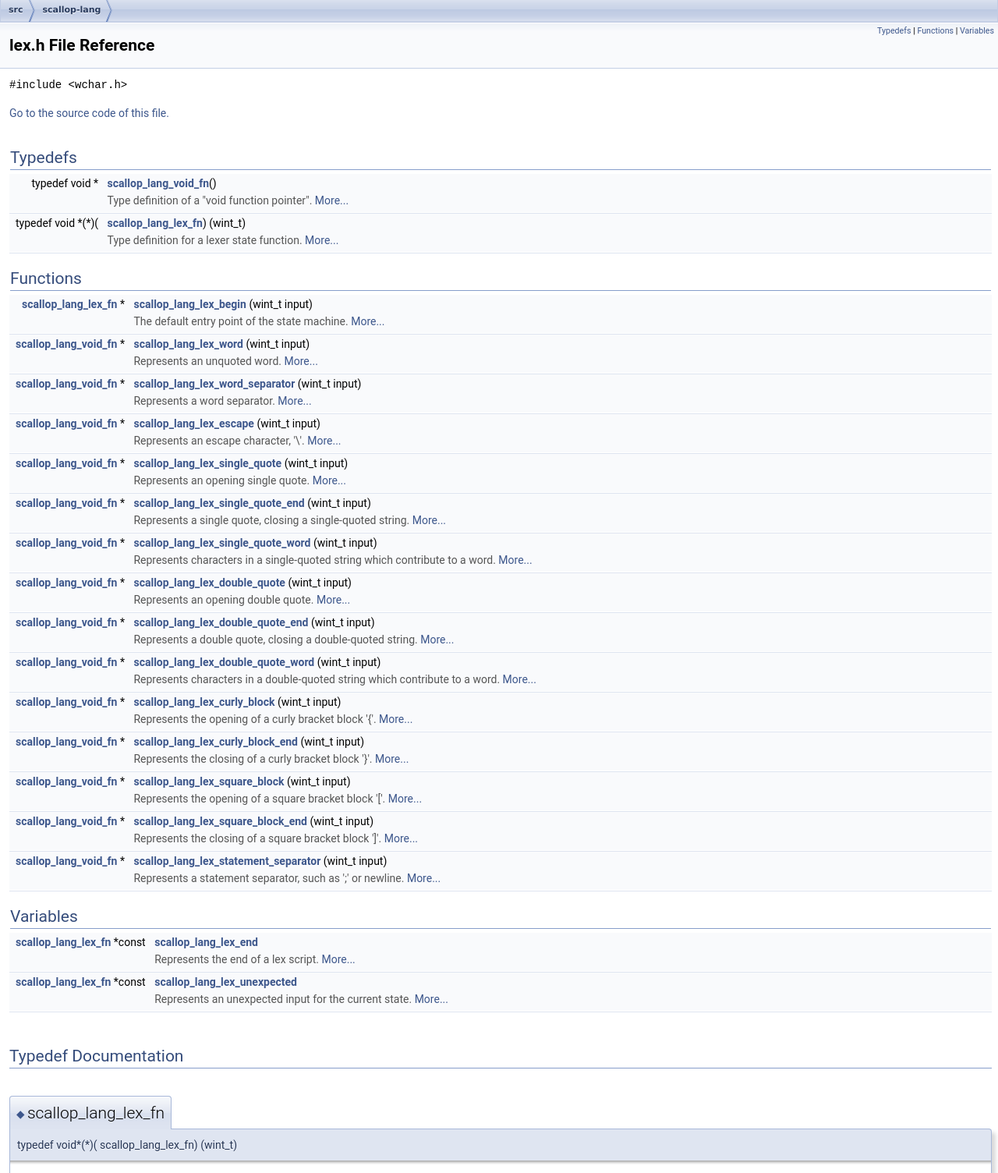
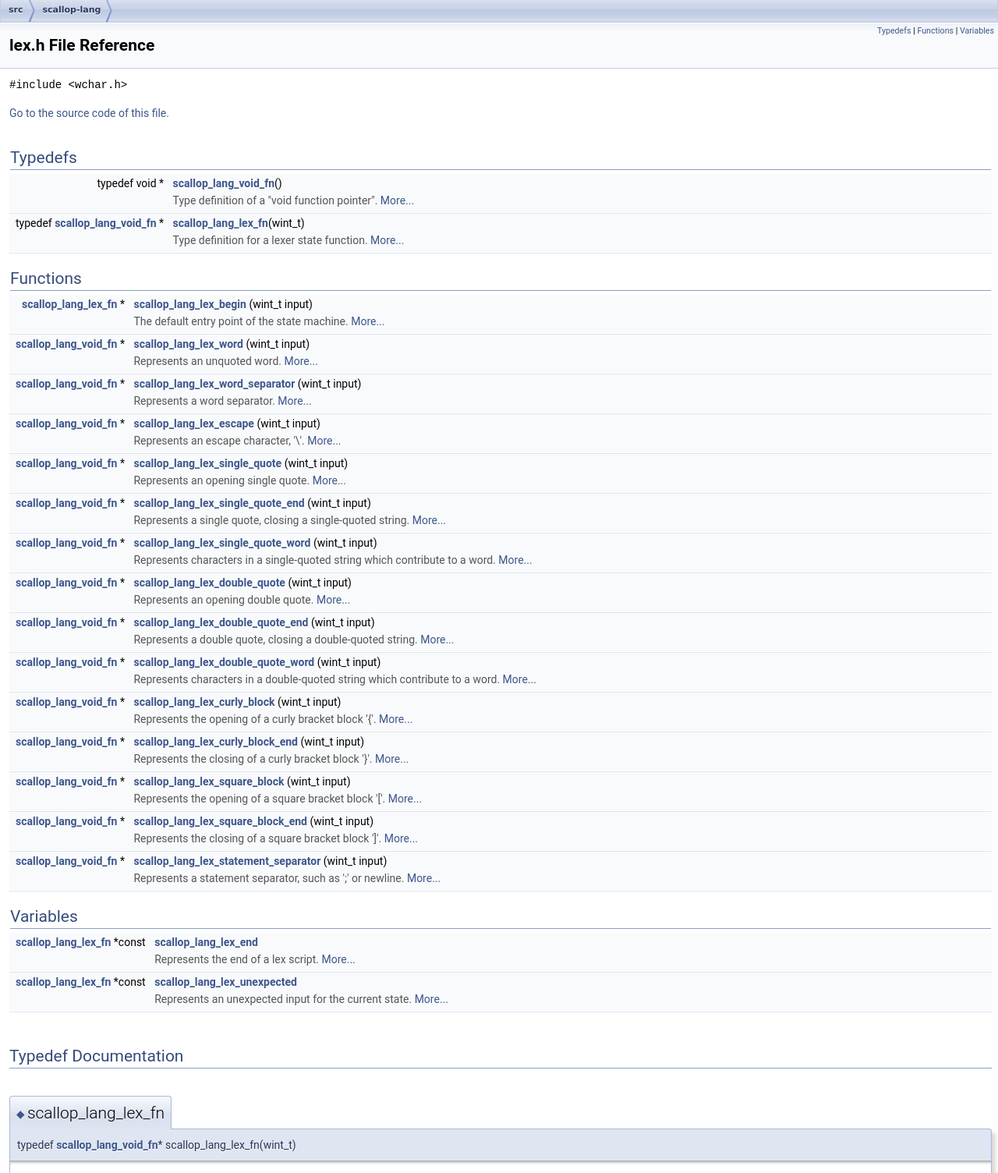
Before and after one commit to TheMadman/scallop-lang, a plain HTML site: page lex_8h.html in a window 1280 px wide. Shown: the part 96-1600 px from the top of the page at 78% size. Drawn offline with Linux system fonts and the light colour scheme.

Commit message:
Deploying to gh-pages from @ TheMadman/scallop-lang@07236364d7dba903a9c62fa7c6775b9de938b38b 🚀

```diff
--- a/lex_8h.html
+++ b/lex_8h.html
@@ -83,13 +83,13 @@ Typedefs</h2></td></tr>
 <tr class="memitem:a728f220afc9ce3aad027edfdb6ccc562"><td class="memItemLeft" align="right" valign="top">typedef void *&#160;</td><td class="memItemRight" valign="bottom"><a class="el" href="lex_8h.html#a728f220afc9ce3aad027edfdb6ccc562">scallop_lang_void_fn</a>()</td></tr>
 <tr class="memdesc:a728f220afc9ce3aad027edfdb6ccc562"><td class="mdescLeft">&#160;</td><td class="mdescRight">Type definition of a "void function pointer".  <a href="lex_8h.html#a728f220afc9ce3aad027edfdb6ccc562">More...</a><br /></td></tr>
 <tr class="separator:a728f220afc9ce3aad027edfdb6ccc562"><td class="memSeparator" colspan="2">&#160;</td></tr>
-<tr class="memitem:acd26f4f888d1902f44b2ecd49f92007e"><td class="memItemLeft" align="right" valign="top">typedef void *(*)(&#160;</td><td class="memItemRight" valign="bottom"><a class="el" href="lex_8h.html#acd26f4f888d1902f44b2ecd49f92007e">scallop_lang_lex_fn</a>) (wint_t)</td></tr>
-<tr class="memdesc:acd26f4f888d1902f44b2ecd49f92007e"><td class="mdescLeft">&#160;</td><td class="mdescRight">Type definition for a lexer state function.  <a href="lex_8h.html#acd26f4f888d1902f44b2ecd49f92007e">More...</a><br /></td></tr>
-<tr class="separator:acd26f4f888d1902f44b2ecd49f92007e"><td class="memSeparator" colspan="2">&#160;</td></tr>
+<tr class="memitem:af89bdd01ace41bc8ff5613c91f229ebc"><td class="memItemLeft" align="right" valign="top">typedef <a class="el" href="lex_8h.html#a728f220afc9ce3aad027edfdb6ccc562">scallop_lang_void_fn</a> *&#160;</td><td class="memItemRight" valign="bottom"><a class="el" href="lex_8h.html#af89bdd01ace41bc8ff5613c91f229ebc">scallop_lang_lex_fn</a>(wint_t)</td></tr>
+<tr class="memdesc:af89bdd01ace41bc8ff5613c91f229ebc"><td class="mdescLeft">&#160;</td><td class="mdescRight">Type definition for a lexer state function.  <a href="lex_8h.html#af89bdd01ace41bc8ff5613c91f229ebc">More...</a><br /></td></tr>
+<tr class="separator:af89bdd01ace41bc8ff5613c91f229ebc"><td class="memSeparator" colspan="2">&#160;</td></tr>
 </table><table class="memberdecls">
 <tr class="heading"><td colspan="2"><h2 class="groupheader"><a name="func-members"></a>
 Functions</h2></td></tr>
-<tr class="memitem:aae5bddce8fdf143710d8c318b63f57a4"><td class="memItemLeft" align="right" valign="top"><a class="el" href="lex_8h.html#acd26f4f888d1902f44b2ecd49f92007e">scallop_lang_lex_fn</a> *&#160;</td><td class="memItemRight" valign="bottom"><a class="el" href="lex_8h.html#aae5bddce8fdf143710d8c318b63f57a4">scallop_lang_lex_begin</a> (wint_t input)</td></tr>
+<tr class="memitem:aae5bddce8fdf143710d8c318b63f57a4"><td class="memItemLeft" align="right" valign="top"><a class="el" href="lex_8h.html#af89bdd01ace41bc8ff5613c91f229ebc">scallop_lang_lex_fn</a> *&#160;</td><td class="memItemRight" valign="bottom"><a class="el" href="lex_8h.html#aae5bddce8fdf143710d8c318b63f57a4">scallop_lang_lex_begin</a> (wint_t input)</td></tr>
 <tr class="memdesc:aae5bddce8fdf143710d8c318b63f57a4"><td class="mdescLeft">&#160;</td><td class="mdescRight">The default entry point of the state machine.  <a href="lex_8h.html#aae5bddce8fdf143710d8c318b63f57a4">More...</a><br /></td></tr>
 <tr class="separator:aae5bddce8fdf143710d8c318b63f57a4"><td class="memSeparator" colspan="2">&#160;</td></tr>
 <tr class="memitem:a74a956e7728ef1c4b6dc5573e018a698"><td class="memItemLeft" align="right" valign="top"><a class="el" href="lex_8h.html#a728f220afc9ce3aad027edfdb6ccc562">scallop_lang_void_fn</a> *&#160;</td><td class="memItemRight" valign="bottom"><a class="el" href="lex_8h.html#a74a956e7728ef1c4b6dc5573e018a698">scallop_lang_lex_word</a> (wint_t input)</td></tr>
@@ -137,22 +137,22 @@ Functions</h2></td></tr>
 </table><table class="memberdecls">
 <tr class="heading"><td colspan="2"><h2 class="groupheader"><a name="var-members"></a>
 Variables</h2></td></tr>
-<tr class="memitem:a891429c080b6598a0ff9b878a0a2707f"><td class="memItemLeft" align="right" valign="top"><a class="el" href="lex_8h.html#acd26f4f888d1902f44b2ecd49f92007e">scallop_lang_lex_fn</a> *const&#160;</td><td class="memItemRight" valign="bottom"><a class="el" href="lex_8h.html#a891429c080b6598a0ff9b878a0a2707f">scallop_lang_lex_end</a></td></tr>
+<tr class="memitem:a891429c080b6598a0ff9b878a0a2707f"><td class="memItemLeft" align="right" valign="top"><a class="el" href="lex_8h.html#af89bdd01ace41bc8ff5613c91f229ebc">scallop_lang_lex_fn</a> *const&#160;</td><td class="memItemRight" valign="bottom"><a class="el" href="lex_8h.html#a891429c080b6598a0ff9b878a0a2707f">scallop_lang_lex_end</a></td></tr>
 <tr class="memdesc:a891429c080b6598a0ff9b878a0a2707f"><td class="mdescLeft">&#160;</td><td class="mdescRight">Represents the end of a lex script.  <a href="lex_8h.html#a891429c080b6598a0ff9b878a0a2707f">More...</a><br /></td></tr>
 <tr class="separator:a891429c080b6598a0ff9b878a0a2707f"><td class="memSeparator" colspan="2">&#160;</td></tr>
-<tr class="memitem:a77c3f41c01a8d1e4446810d22e2493db"><td class="memItemLeft" align="right" valign="top"><a class="el" href="lex_8h.html#acd26f4f888d1902f44b2ecd49f92007e">scallop_lang_lex_fn</a> *const&#160;</td><td class="memItemRight" valign="bottom"><a class="el" href="lex_8h.html#a77c3f41c01a8d1e4446810d22e2493db">scallop_lang_lex_unexpected</a></td></tr>
+<tr class="memitem:a77c3f41c01a8d1e4446810d22e2493db"><td class="memItemLeft" align="right" valign="top"><a class="el" href="lex_8h.html#af89bdd01ace41bc8ff5613c91f229ebc">scallop_lang_lex_fn</a> *const&#160;</td><td class="memItemRight" valign="bottom"><a class="el" href="lex_8h.html#a77c3f41c01a8d1e4446810d22e2493db">scallop_lang_lex_unexpected</a></td></tr>
 <tr class="memdesc:a77c3f41c01a8d1e4446810d22e2493db"><td class="mdescLeft">&#160;</td><td class="mdescRight">Represents an unexpected input for the current state.  <a href="lex_8h.html#a77c3f41c01a8d1e4446810d22e2493db">More...</a><br /></td></tr>
 <tr class="separator:a77c3f41c01a8d1e4446810d22e2493db"><td class="memSeparator" colspan="2">&#160;</td></tr>
 </table>
 <h2 class="groupheader">Typedef Documentation</h2>
-<a id="acd26f4f888d1902f44b2ecd49f92007e"></a>
-<h2 class="memtitle"><span class="permalink"><a href="#acd26f4f888d1902f44b2ecd49f92007e">&#9670;&nbsp;</a></span>scallop_lang_lex_fn</h2>
+<a id="af89bdd01ace41bc8ff5613c91f229ebc"></a>
+<h2 class="memtitle"><span class="permalink"><a href="#af89bdd01ace41bc8ff5613c91f229ebc">&#9670;&nbsp;</a></span>scallop_lang_lex_fn</h2>
 
 <div class="memitem">
 <div class="memproto">
       <table class="memname">
         <tr>
-          <td class="memname">typedef void*(*)( scallop_lang_lex_fn) (wint_t)</td>
+          <td class="memname">typedef <a class="el" href="lex_8h.html#a728f220afc9ce3aad027edfdb6ccc562">scallop_lang_void_fn</a>* scallop_lang_lex_fn(wint_t)</td>
         </tr>
       </table>
 </div><div class="memdoc">
@@ -237,7 +237,7 @@ Variables</h2></td></tr>
 <div class="memproto">
       <table class="memname">
         <tr>
-          <td class="memname"><a class="el" href="lex_8h.html#acd26f4f888d1902f44b2ecd49f92007e">scallop_lang_lex_fn</a>* scallop_lang_lex_begin </td>
+          <td class="memname"><a class="el" href="lex_8h.html#af89bdd01ace41bc8ff5613c91f229ebc">scallop_lang_lex_fn</a>* scallop_lang_lex_begin </td>
           <td>(</td>
           <td class="paramtype">wint_t&#160;</td>
           <td class="paramname"><em>input</em></td><td>)</td>
@@ -640,7 +640,7 @@ Variables</h2></td></tr>
   <td class="mlabels-left">
       <table class="memname">
         <tr>
-          <td class="memname"><a class="el" href="lex_8h.html#acd26f4f888d1902f44b2ecd49f92007e">scallop_lang_lex_fn</a>* const scallop_lang_lex_end</td>
+          <td class="memname"><a class="el" href="lex_8h.html#af89bdd01ace41bc8ff5613c91f229ebc">scallop_lang_lex_fn</a>* const scallop_lang_lex_end</td>
         </tr>
       </table>
   </td>
@@ -654,7 +654,7 @@ Variables</h2></td></tr>
 <p>In most cases, this is hit when encountering a WEOF character.</p>
 <p>Some states expect a closing state before encountering a WEOF character, particularly quoted strings.</p>
 <p>You should use this to terminate your lex loop.</p>
-<dl class="section see"><dt>See also</dt><dd><a class="el" href="lex_8h.html#acd26f4f888d1902f44b2ecd49f92007e" title="Type definition for a lexer state function.">scallop_lang_lex_fn</a> for an example. </dd></dl>
+<dl class="section see"><dt>See also</dt><dd><a class="el" href="lex_8h.html#af89bdd01ace41bc8ff5613c91f229ebc" title="Type definition for a lexer state function.">scallop_lang_lex_fn</a> for an example. </dd></dl>
 
 </div>
 </div>
@@ -668,7 +668,7 @@ Variables</h2></td></tr>
   <td class="mlabels-left">
       <table class="memname">
         <tr>
-          <td class="memname"><a class="el" href="lex_8h.html#acd26f4f888d1902f44b2ecd49f92007e">scallop_lang_lex_fn</a>* const scallop_lang_lex_unexpected</td>
+          <td class="memname"><a class="el" href="lex_8h.html#af89bdd01ace41bc8ff5613c91f229ebc">scallop_lang_lex_fn</a>* const scallop_lang_lex_unexpected</td>
         </tr>
       </table>
   </td>
--- a/search/all_1.js
+++ b/search/all_1.js
@@ -8,7 +8,7 @@ var searchData=
   ['scallop_5flang_5flex_5fdouble_5fquote_5fword_6',['scallop_lang_lex_double_quote_word',['../lex_8h.html#a83bc164732c13588b586d64848923347',1,'lex.h']]],
   ['scallop_5flang_5flex_5fend_7',['scallop_lang_lex_end',['../lex_8h.html#a891429c080b6598a0ff9b878a0a2707f',1,'lex.h']]],
   ['scallop_5flang_5flex_5fescape_8',['scallop_lang_lex_escape',['../lex_8h.html#af52f968aa384a6286a0ff3610e68fc41',1,'lex.h']]],
-  ['scallop_5flang_5flex_5ffn_9',['scallop_lang_lex_fn',['../lex_8h.html#acd26f4f888d1902f44b2ecd49f92007e',1,'lex.h']]],
+  ['scallop_5flang_5flex_5ffn_9',['scallop_lang_lex_fn',['../lex_8h.html#af89bdd01ace41bc8ff5613c91f229ebc',1,'lex.h']]],
   ['scallop_5flang_5flex_5fsingle_5fquote_10',['scallop_lang_lex_single_quote',['../lex_8h.html#a3dc81711732a6dcca9db0bb179a3d1b1',1,'lex.h']]],
   ['scallop_5flang_5flex_5fsingle_5fquote_5fend_11',['scallop_lang_lex_single_quote_end',['../lex_8h.html#a92e3a696755a272203a23978bdef9383',1,'lex.h']]],
   ['scallop_5flang_5flex_5fsingle_5fquote_5fword_12',['scallop_lang_lex_single_quote_word',['../lex_8h.html#a58b5a86b0e7501e4957dae4d7036285a',1,'lex.h']]],
--- a/search/typedefs_0.js
+++ b/search/typedefs_0.js
@@ -1,5 +1,5 @@
 var searchData=
 [
-  ['scallop_5flang_5flex_5ffn_38',['scallop_lang_lex_fn',['../lex_8h.html#acd26f4f888d1902f44b2ecd49f92007e',1,'lex.h']]],
+  ['scallop_5flang_5flex_5ffn_38',['scallop_lang_lex_fn',['../lex_8h.html#af89bdd01ace41bc8ff5613c91f229ebc',1,'lex.h']]],
   ['scallop_5flang_5fvoid_5ffn_39',['scallop_lang_void_fn',['../lex_8h.html#a728f220afc9ce3aad027edfdb6ccc562',1,'lex.h']]]
 ];
```
Also changed, not shown: globals.html (+1 -1 lines), globals_type.html (+1 -1 lines), lex_8h_source.html (+5 -5 lines).
